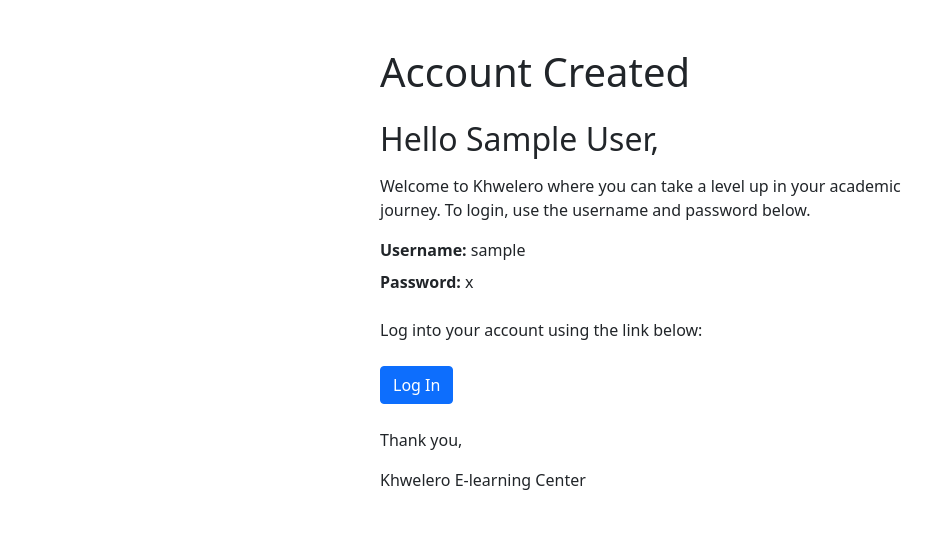
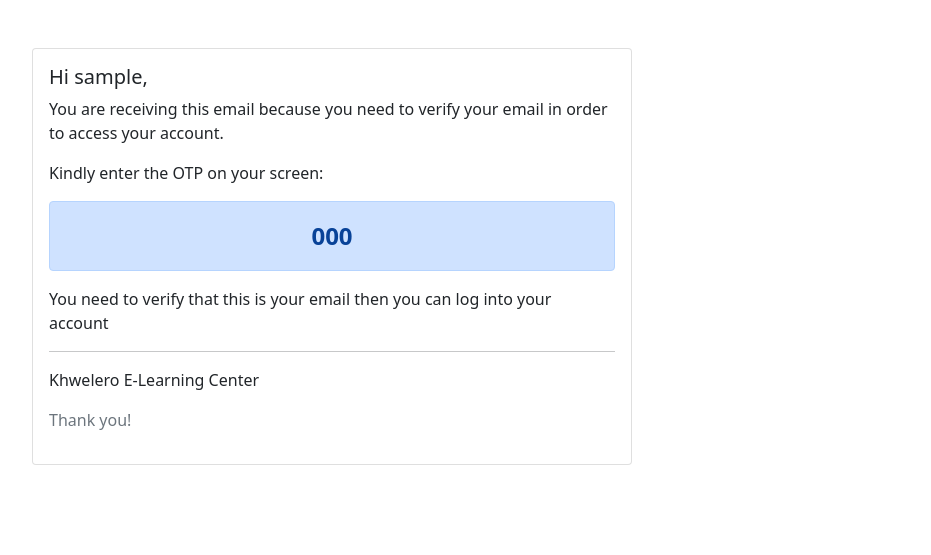
Before and after one commit to Thinkpad-Django-Lenovo/kwelero, a Django app: template core/templates/messages/otp_code.html in a window 1280 px wide. Shown: the top 555 px of the page, without its empty margins (308-1239 px from the left). Run offline with Django 4.2, Linux system fonts and the light colour scheme; the template is opened without the code that fills it: most values are stand-ins (such as "Sample title", 1, 10 or a date in 2020).

Commit message:
third commit

```diff
--- a/core/models.py
+++ b/core/models.py
@@ -52,6 +52,7 @@
     user = models.OneToOneField(CustomUser, on_delete=models.CASCADE)
     otp = models.CharField(max_length=6, null=True, blank=True)
     created_at = models.DateTimeField(auto_now_add=True, null=True, blank=True)
+    is_used = models.BooleanField(default=False)
 
     def is_expired(self):
         # OTP is valid for 1 day
@@ -63,7 +64,7 @@
 
     def regenerate_otp(self):
         # Generate a new OTP if the current one is expired
-        if self.is_expired():
+        if not self.is_used and self.is_expired():
             self.otp = ''.join(random.choices('0123456789', k=6))
             self.created_at = timezone.now()
             self.save(update_fields=['otp', 'created_at'])
--- a/core/templates/messages/otp_code.html
+++ b/core/templates/messages/otp_code.html
@@ -5,21 +5,19 @@
 
 {% block content%}
 
-<div class="site-wrap d-md-flex align-items-stretch">
-    <div class="bg-img d-none d-md-block col-md-6"></div>
-    <div class="form-wrap col-md-6 d-flex justify-content-center align-items-center p-5">
-        <div class="form-inner">
-            <h1 class="title mb-4">Account Created</h1>
-            <h2 class="mb-3">Hello <span class="text-capitalize">{{ first_name }} {{ last_name }}</span>,</h2>
-            <p class="mb-3">Welcome to Khwelero where you can take a level up in your academic journey.
-               To login, use the username and password below.
-            </p>
-            <p class="mb-2"><strong>Username:</strong> {{ username }} </p>
-            <p class="mb-4"><strong>Password:</strong> {{ default_password }}</p>
-            <p class="mb-4">Log into your account using the link below:</p>
-            <a href="http://{{ domain_host }}/api/change-default-password/" class="btn btn-primary mb-4">Log In</a>
-            <p>Thank you,</p>
-            <p>Khwelero E-learning Center</p>
+<div class="container mt-5">
+    <div class="card" style="max-width: 600px; margin: auto;">
+        <div class="card-body">
+            <h5 class="card-title">Hi {{ username }},</h5>
+            <p class="card-text">You are receiving this email because you need to verify your email in order to  access your account.</p>
+            <p class="card-text">Kindly enter the OTP on your screen:</p>
+            <div class="alert alert-primary text-center" role="alert" style="font-size: 24px;">
+                <strong>{{ otp_code }}</strong>
+            </div>
+            <p class="card-text">You need to verify that this is your email then you can log into your account </p>
+            <hr>
+            <p class="card-text">Khwelero E-Learning Center</p>
+            <p class="text-muted">Thank you!</p>
         </div>
     </div>
 </div>
--- a/core/utils.py
+++ b/core/utils.py
@@ -16,6 +16,7 @@
     otp_obj=OneTimePassword()
     otp_obj.user = user
     otp_obj.otp = otp
+    otp_obj.is_used = True
     otp_obj.save()
     recipient_email = email
     try:
```
Also changed, not shown: core/templates/messages/master.html (+1 -6 lines), core/templates/messages/password_change_success.html (+12 -16 lines), core/templates/messages/resend_otp_code.html (+13 -15 lines), core/views.py (+35 -6 lines), core/serializers.py (line endings or trailing spaces).
